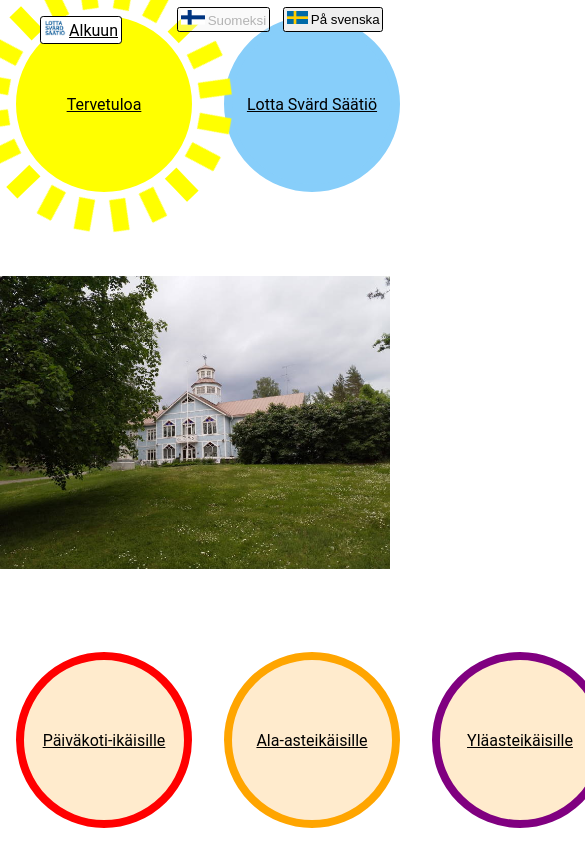
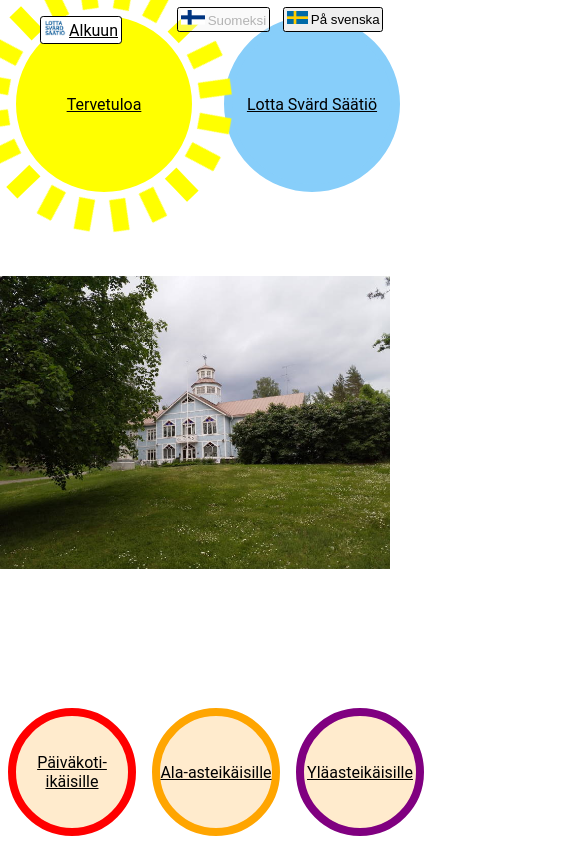
Before and after one commit to mtommila/lotta, a React (Create React App) app: page / in a window 390 px wide. Shown: the top 844 px of the page, 585 px wide, since content can reach past the window. Built offline with nearby package versions, Linux system fonts and the light colour scheme.

Commit message:
Improve homepage for narrow screens

```diff
--- a/src/Lotta.module.scss
+++ b/src/Lotta.module.scss
@@ -48,6 +48,14 @@
   justify-content: center;
   text-align: center;
   background-color: white;
+}
+
+@media only screen and (max-width: 39em) {
+  .small  {
+    height: 7em;
+    width: 7em;
+    margin: 0.5em;
+  }
 }
 
 .sun {
--- a/src/Lotta.tsx
+++ b/src/Lotta.tsx
@@ -32,17 +32,17 @@
       </div>
       <div className={styles.row}>
         <Link to="/paivakoti">
-          <div className={styles.circle + ' ' + styles.kindergarten}>
+          <div className={styles.circle + ' ' + styles.small + ' ' + styles.kindergarten}>
             {translate('kindergarten_linktext')}
           </div>
         </Link>
         <Link to="/ala-aste">
-          <div className={styles.circle + ' ' + styles.elementary}>
+          <div className={styles.circle + ' ' + styles.small + ' ' + styles.elementary}>
             {translate('lower_elementary_linktext')}
           </div>
         </Link>
         <Link to="/ylaaste">
-          <div className={styles.circle + ' ' + styles.highschool}>
+          <div className={styles.circle + ' ' + styles.small + ' ' + styles.highschool}>
             {translate('junior_highschool_linktext')}
           </div>
         </Link>
```
